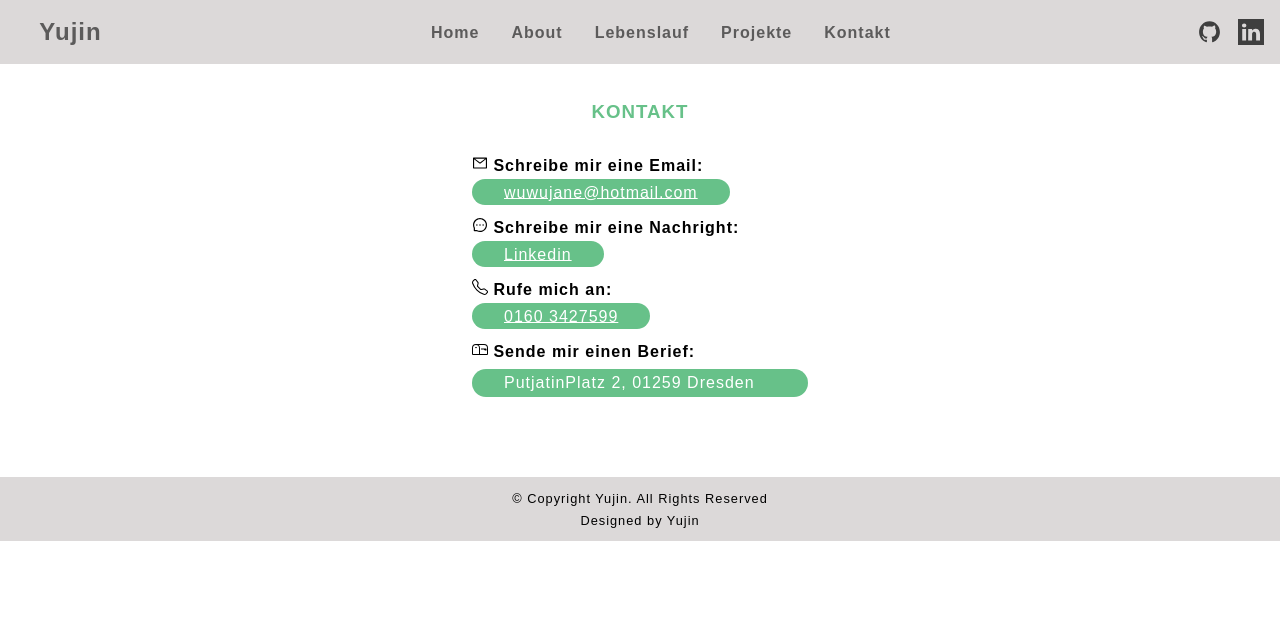
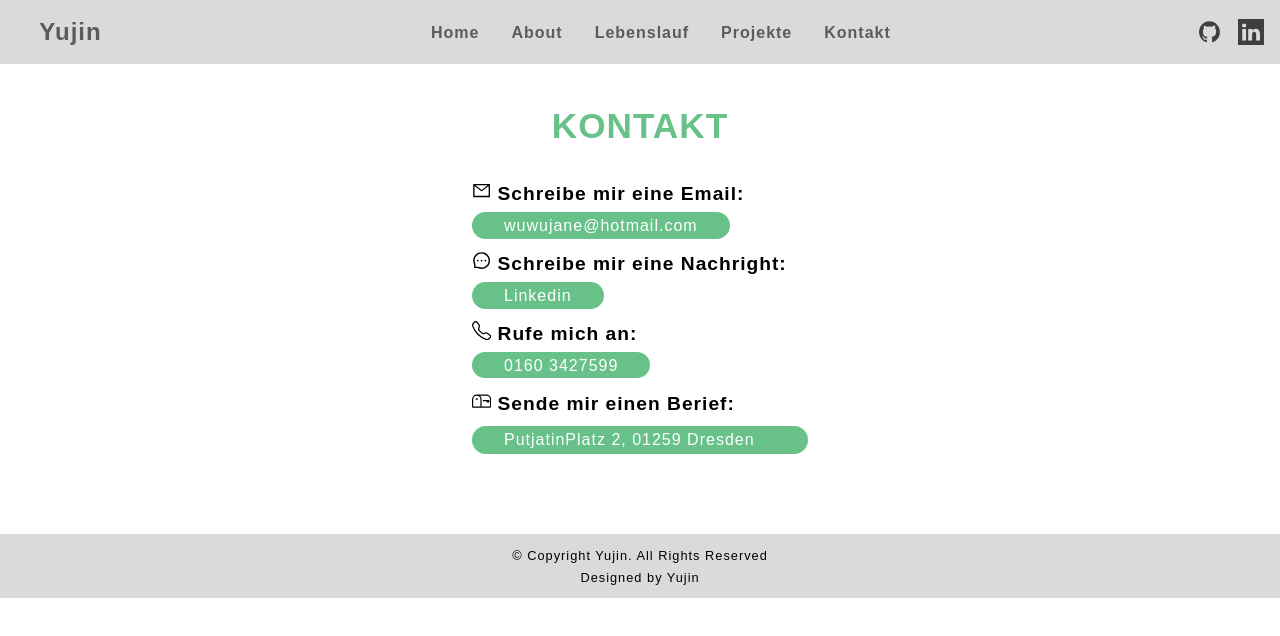
Before and after one commit to LuYujin9/Portfolio, a React (Create React App) app: page /contact in a window 1280 px wide. Shown: the top 636 px of the page. Built offline with nearby package versions, Linux system fonts and the light colour scheme.

Commit message:
set the font size of all paragraph

```diff
--- a/src/App.css
+++ b/src/App.css
@@ -69,18 +69,33 @@ h1 {
 }
 
 h2 {
+  font-size: 2.5em;
   text-align: center;
-  color: var(--color-dack);
 }
+
 h3 {
-  margin-top: 2em;
+  margin-top: 1.2em;
+  font-size: 2.2em;
   text-align: center;
   color: var(--color-button);
 }
 
 h4 {
-  margin: 1em;
+  margin: 0.7em;
+  font-size: 1.5em;
   text-align: center;
+}
+h5 {
+  margin: 0.6em auto;
+  font-size: 1.2em;
+}
+
+a {
+  text-decoration: none;
+}
+
+button {
+  font-size: 1em;
 }
 
 nav {
@@ -152,10 +167,10 @@ nav {
 @keyframes slide-in {
   from {
     margin-top: 100%;
-    width: 100%;
+    height: 100%;
   }
   to {
     margin-top: 0%;
-    width: 100%;
+    height: 100%;
   }
 }
--- a/src/Pages/About.js
+++ b/src/Pages/About.js
@@ -41,7 +41,7 @@ function About() {
         </p>
         <img src="/images/my-photo.jpg" alt="me" className="my-photo" />
       </section>
-      <h3>INFOMATIONEN</h3>
+      <h4>INFOMATIONEN</h4>
       <section className="informations-container">
         <p className="information">
           <strong>Geburtsdatum: </strong>18.04.1984
@@ -67,7 +67,7 @@ function About() {
         {shouldRender && (
           <div>
             <section>
-              <h3>SKILLS</h3>
+              <h4>SKILLS</h4>
               <ul className="skills-container">
                 <li className="skill">
                   <p>Javascript ES8+</p>
@@ -160,7 +160,7 @@ function About() {
               </ul>
             </section>
             <section>
-              <h3>SPRACHE</h3>
+              <h4>SPRACHE</h4>
               <ul className="languages-container">
                 <li className="language">
                   <p>Deutsch: C1</p>
--- a/src/Pages/Contact.js
+++ b/src/Pages/Contact.js
@@ -8,10 +8,10 @@ function Contact() {
       <h3>KONTAKT</h3>
       <ContactList>
         <StyledListItem>
-          <p>
+          <h5>
             <AiOutlineMail />
             <strong> Schreibe mir eine Email:</strong>
-          </p>
+          </h5>
           <StyledLink
             href="mailto: wuwujane@hotmail.com"
             aria-label="link to write an email"
@@ -20,10 +20,10 @@ function Contact() {
           </StyledLink>
         </StyledListItem>
         <StyledListItem>
-          <p>
+          <h5>
             <AiOutlineMessage />
             <strong> Schreibe mir eine Nachright:</strong>
-          </p>
+          </h5>
 
           <StyledLink
             href="https://www.linkedin.com/in/yujin-lu-119556267/"
@@ -34,17 +34,17 @@ function Contact() {
           </StyledLink>
         </StyledListItem>
         <StyledListItem>
-          <p>
+          <h5>
             <BsTelephone />
             <strong> Rufe mich an:</strong>
-          </p>
+          </h5>
           <StyledLink href="tel:+491603427599">0160 3427599</StyledLink>
         </StyledListItem>
         <StyledListItem>
-          <p>
+          <h5>
             <BsMailbox />
             <strong> Sende mir einen Berief: </strong>
-          </p>
+          </h5>
           <Styledparagraph>PutjatinPlatz 2, 01259 Dresden</Styledparagraph>
         </StyledListItem>
       </ContactList>
--- a/src/Pages/Home.js
+++ b/src/Pages/Home.js
@@ -6,9 +6,11 @@ function Home() {
       <section className="homepage">
         <div className="homepage-context-container">
           <h2>Yujin Lu</h2>
-          <h4>
-            Ich bin eine Web-Entwicklerin in Dresden mit chinesischen Wurzeln.
-          </h4>
+          <h5>
+            <strong>
+              Ich bin eine Web-Entwicklerin in Dresden mit chinesischen Wurzeln.
+            </strong>
+          </h5>
           <Link className="about-me-link" to="/about">
             ABOUT ME
           </Link>
```
